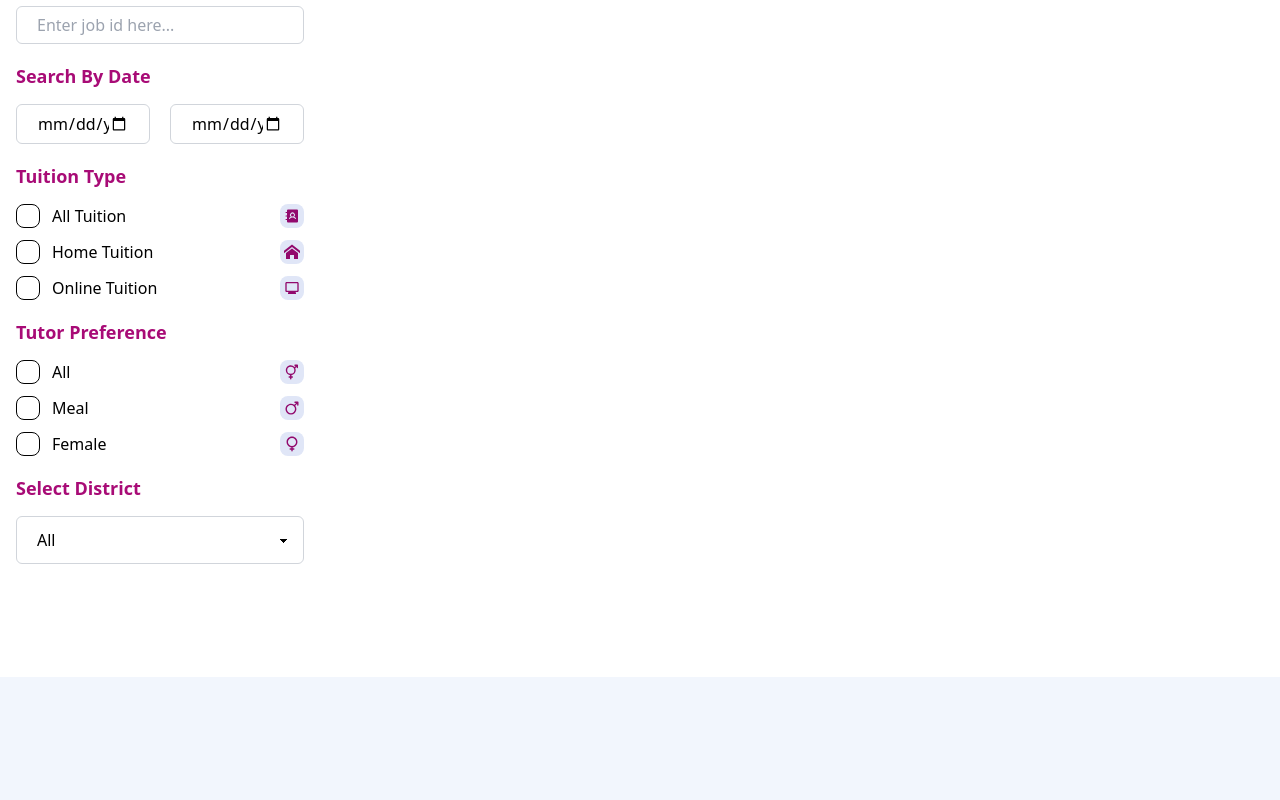
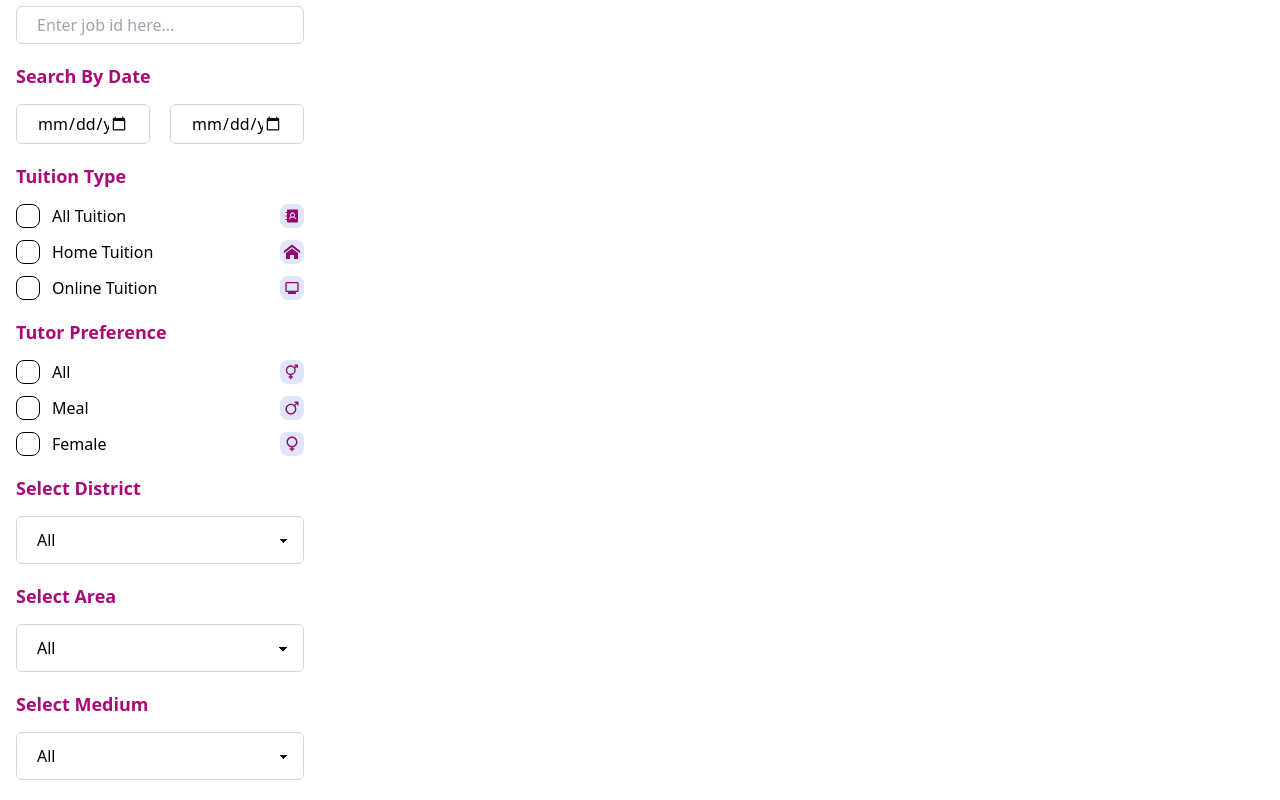
Before and after one commit to Rjk-Jami/tutor-sheba, a Next.js app: page /tuition-list in a window 1280 px wide. Shown: the part 180-980 px from the top of the page. Before the commit the page ends 857 px from the top, so only its background shows below. Built offline with nearby package versions, Linux system fonts and the light colour scheme.

Commit message:
add selected area, add selected medium

```diff
--- a/src/components/FilterSection/FilterSection.jsx
+++ b/src/components/FilterSection/FilterSection.jsx
@@ -1,7 +1,9 @@
 import Underline from "../ui/Underline";
 import SearchByDate from "./FilterSectionComponents/SearchByDate";
 import SearchByJobId from "./FilterSectionComponents/SearchByJobId";
+import SelectArea from "./FilterSectionComponents/SelectLocation/SelectArea";
 import SelectDistrict from "./FilterSectionComponents/SelectLocation/SelectDistrict";
+import SelectMedium from "./FilterSectionComponents/SelectStudentType/SelectMedium";
 import TuitionType from "./FilterSectionComponents/TuitionType";
 import TutorPreference from "./FilterSectionComponents/TutorPreference";
 
@@ -28,6 +30,12 @@ const FilterSection = () => {
         <div className="mb-5">
             <SelectDistrict/>
         </div>
+        <div className="mb-5">
+            <SelectArea/>
+        </div>
+        <div className="mb-5">
+            <SelectMedium/>
+        </div>
       </div>
 
   );
--- /dev/null
+++ b/src/components/FilterSection/FilterSectionComponents/SelectLocation/SelectArea.jsx
@@ -0,0 +1,24 @@
+"use client"
+import React, { useState } from "react";
+import FilterHeader from "../../FilterHeader";
+import FormSelect from "@/components/FormSelect/FormSelect";
+
+const SelectArea = () => {
+  const areaOptions = ["All", "area 1", "area 2"];
+
+  const [selectedArea, setSelectedArea] = useState("All");
+
+  console.log(selectedArea);
+  return (
+    <div>
+      <FilterHeader>Select Area</FilterHeader>
+      <FormSelect
+        options={areaOptions}
+        selectedValue={selectedArea}
+        onChange={setSelectedArea}
+      />
+    </div>
+  );
+};
+
+export default SelectArea;
--- /dev/null
+++ b/src/components/FilterSection/FilterSectionComponents/SelectStudentType/SelectMedium.jsx
@@ -0,0 +1,24 @@
+"use client"
+import React, { useState } from 'react'
+import FilterHeader from '../../FilterHeader';
+import FormSelect from '@/components/FormSelect/FormSelect';
+
+const SelectMedium = () => {
+    const areaOptions = ["All", "area 1", "area 2"];
+
+      const [selectedMedium, setSelectedMedium] = useState("All");
+      console.log(selectedMedium);
+
+  return (
+    <div>
+    <FilterHeader>Select Medium</FilterHeader>
+    <FormSelect
+      options={areaOptions}
+      selectedValue={selectedMedium}
+      onChange={setSelectedMedium}
+    />
+  </div>
+  )
+}
+
+export default SelectMedium
```
